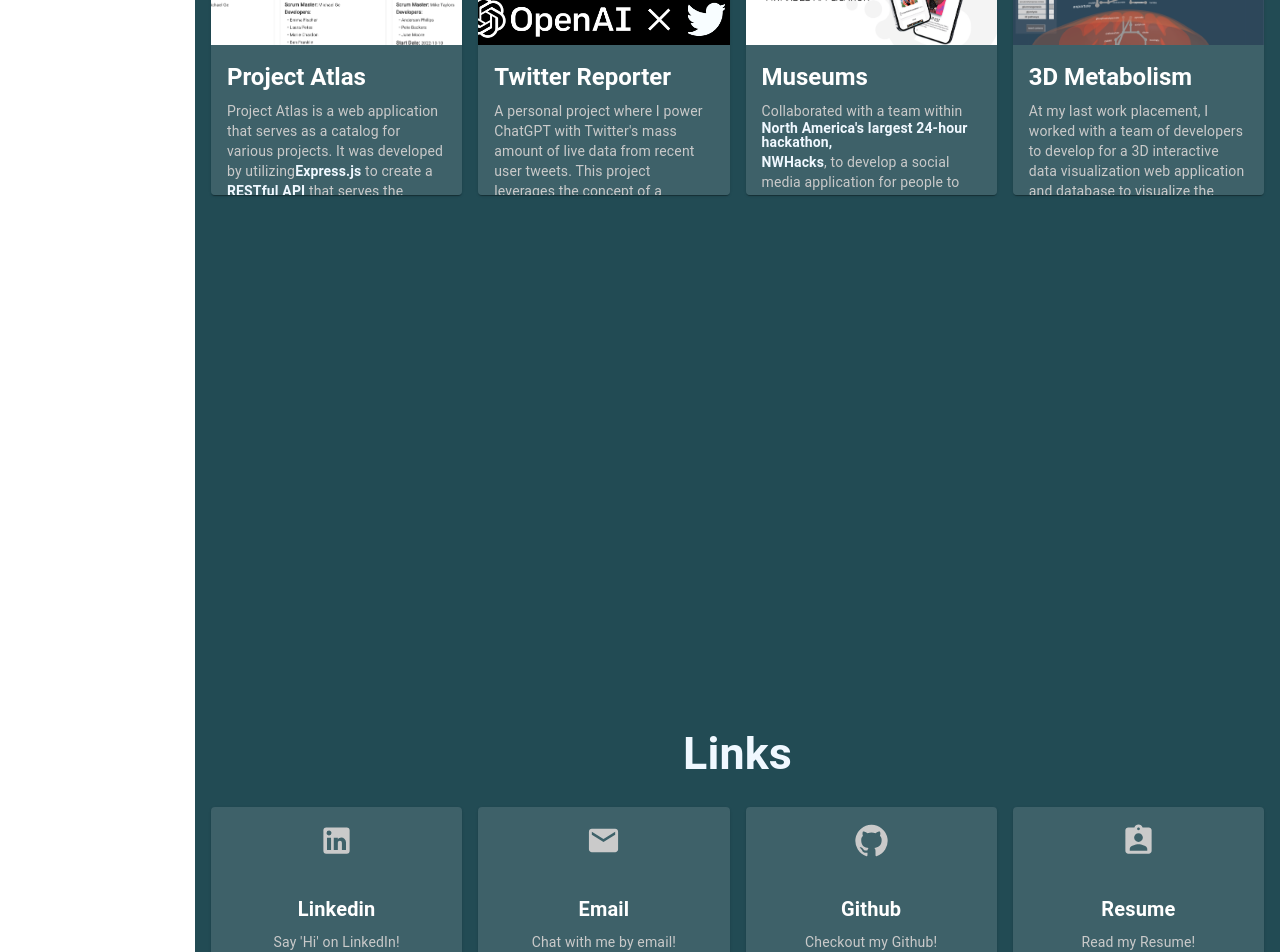
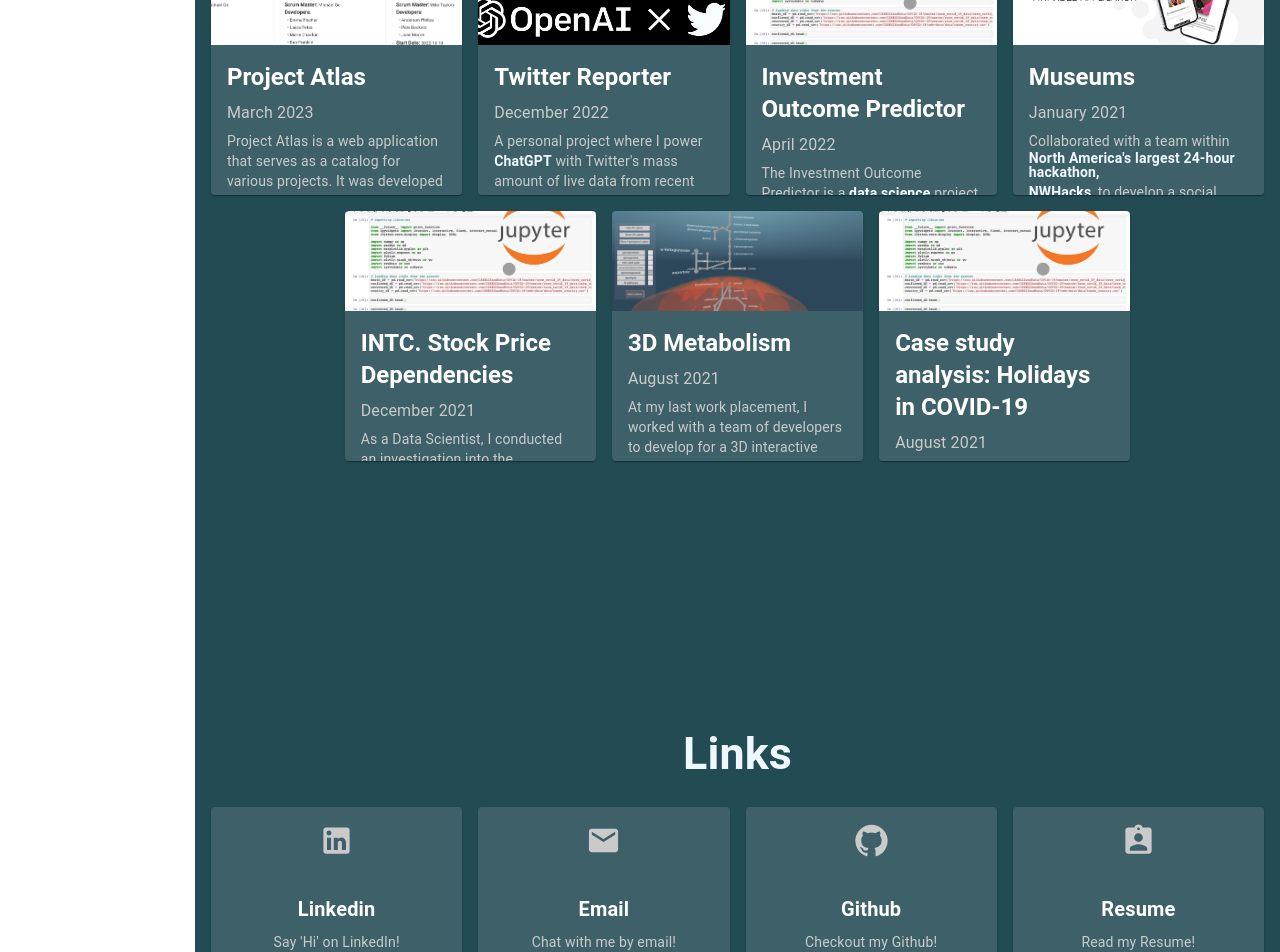
Before and after one commit to nkoda/nkoda.github.io, a React (Create React App) app: page / in a window 1280 px wide. Shown: the part 1840-2792 px from the top of the page. Built offline with nearby package versions, Linux system fonts and the light colour scheme; the HTML template or start-up script is replaced by a standard one.

Commit message:
added additional projects and technologies Ive worked with

```diff
--- a/package.json
+++ b/package.json
@@ -13,13 +13,14 @@
     "@testing-library/user-event": "^13.5.0",
     "animejs": "^3.2.1",
     "gh-pages": "^5.0.0",
+    "nodemon": "^2.0.22",
     "react": "^18.2.0",
     "react-dom": "^18.2.0",
     "react-scripts": "5.0.1",
     "web-vitals": "^2.1.4"
   },
   "scripts": {
-    "predeploy": "npm run build",
+    "predeploy": "nodemon run build",
     "deploy": "gh-pages -d build",
     "start": "react-scripts start",
     "build": "react-scripts build",
--- a/src/components/main-sections/projects.main-section.jsx
+++ b/src/components/main-sections/projects.main-section.jsx
@@ -11,6 +11,7 @@ import img_3DMetabolism from '../../assets/3dmetabolism.png';
 import img_museums from '../../assets/museums.png';
 import img_twitterReporterApi from '../../assets/twitter_reporter_api.png';
 import img_atlas from '../../assets/atlas.png';
+import img_jupyter from '../../assets/jupyter.webp';
 
 import './css/projects-section.css'
 
@@ -59,6 +60,7 @@ const ProjectsSection = () => {
                         <Typography gutterBottom variant="h5" component="div" sx={titleStyle}>
                                     Project Atlas
                         </Typography>
+                        <Typography gutterBottom>March 2023</Typography>
                         <Typography variant="body2" >
                             Project Atlas is a web application that serves as a catalog
                             for various projects. It was developed by utilizing
@@ -85,8 +87,9 @@ const ProjectsSection = () => {
                         <Typography gutterBottom variant="h5" component="div" sx={titleStyle}>
                                     Twitter Reporter
                         </Typography>
+                        <Typography gutterBottom>December 2022</Typography>
                         <Typography variant="body2" >
-                            A personal project where I power ChatGPT with Twitter's mass amount
+                            A personal project where I power <b>ChatGPT</b> with Twitter's mass amount
                             of live data from recent user tweets. This project leverages the concept
                             of a collective mentality through the latest tweets from trending
                             hashtags and creates a summary report with sentiment to inform people
@@ -99,6 +102,38 @@ const ProjectsSection = () => {
                 </Grid>
                 <Grid item xs={6} sm={6} md={3}>
                   <Card sx={cardStyle}>
+                    <CardMedia
+                        sx={{ height: 100 }}
+                        image={img_jupyter}
+                    />
+                    <CardContent>
+                        <Typography gutterBottom variant="h5" component="div" sx={titleStyle}>
+                                    Investment Outcome Predictor
+                        </Typography>
+                        <Typography gutterBottom>April 2022</Typography>
+                        <Typography variant="body2" >
+                          The Investment Outcome Predictor is a <b>data science</b> project that involved developing a <b>machine</b> <b>learning </b> <b>model </b> to
+                          predict investment outcomes based on Canadian census data. As a Data Scientist,
+                          I implemented machine learning <b>pipelines</b> using <b>Ridge regression</b> for feature selection and <b>KNN</b> for
+                          data analysis, following <b>test-driven design</b> principles. The model was trained on 2017 Canadian census
+                          data, using family size and whether an individual is the major income earner in their family as
+                          features to predict whether an individual made money on their investments or broke even or lost money.
+                           To automate project deployment to PyPI, I set up a <b>CI/CD pipeline</b> with <b>GitHub Actions</b>. I also containerized
+                          the project using <b>Docker</b> to manage software dependencies and ensure <b>reproducibility</b> of data analysis reports.
+                           The KNN-classification model was tuned for the nearest neighbors hyperparameter, and a value of
+                           26 was used yielding approximately 57% accuracy. However, the model did not perform much better compared to
+                           a dummy classifier. The KNN-classification model was not able to distinguish between individuals in the same
+                           family size group unlike the pattern found in the actual data. In conclusion, the Investment Outcome
+                           Predictor project allowed me to apply my expertise in data science to create a machine learning model that
+                           can predict investment outcomes. The project also demonstrated proficiency in <b></b>test-driven design principles,
+                            automation using <b>GitHub Actions</b>, and containerization using Docker.
+                        </Typography>
+                    </CardContent>
+                  </Card>
+                </Grid>
+
+                <Grid item xs={6} sm={6} md={3}>
+                  <Card sx={cardStyle}>
                   <CardMedia
                         sx={{ height: 100 }}
                         image={img_museums}
@@ -107,6 +142,7 @@ const ProjectsSection = () => {
                     <Typography gutterBottom variant="h5" component="div" sx={titleStyle}>
                         Museums
                         </Typography>
+                        <Typography gutterBottom>January 2021</Typography>
                         <Typography variant="body2" >
                             Collaborated with a team within <b>North America's largest 24-hour hackathon,</b>
                             <b> NWHacks</b>, to develop a social media application for
@@ -123,12 +159,42 @@ const ProjectsSection = () => {
                   <Card sx={cardStyle}>
                   <CardMedia
                         sx={{ height: 100 }}
+                        image={img_jupyter}
+                    />
+                  <CardContent>
+                    <Typography gutterBottom variant="h5" component="div" sx={titleStyle}>
+                        INTC. Stock Price Dependencies
+                        </Typography>
+                        <Typography gutterBottom>December 2021</Typography>
+                        <Typography variant="body2" >
+                        As a Data Scientist, I conducted an investigation into the dependencies of Intel Corporation's
+                        stock price on various supply chain features. To do this, I used a range of packages necessary
+                        for <b>exploratory analysis</b>, including <b>tidyverse</b>, <b>datateachr</b>, <b>infer</b>, <b>dplyr</b>,
+                        <b>lubridate</b>, among others. I extracted data from multiple sources, <b>cleaned</b> and <b>transformed</b>
+                        the data using <b>R</b> programming language,
+                        and performed <b>Exploratory</b> <b>Data</b> <b>Analysis</b> (EDA) to gain insights into the relationships between the supply
+                        chain features and the stock price. I also applied machine learning <b>regularization</b> <b>techniques</b>, particularly
+                        the <b>LASSO</b> method, to perform feature selection and enhance the <b>Multiple</b> <b>Linear</b> <b>Regression</b> (MLR) model's
+                        accuracy in predicting stock prices.
+                        The project helped to provide valuable insights into the drivers of Intel's stock price and the potential
+                        risks posed by supply chain vulnerabilities. Overall, the project allowed me to apply my skills in data
+                        analysis, machine learning, and data extraction to real-world data and solve a complex problem in the
+                        finance industry using R programming language.
+                        </Typography>
+                    </CardContent>
+                  </Card>
+                </Grid>
+                <Grid item xs={6} sm={6} md={3}>
+                  <Card sx={cardStyle}>
+                  <CardMedia
+                        sx={{ height: 100 }}
                         image={img_3DMetabolism}
                     />
                   <CardContent>
                         <Typography gutterBottom variant="h5" component="div" sx={titleStyle}>
                                     3D Metabolism
                         </Typography>
+                        <Typography gutterBottom>August 2021</Typography>
                         <Typography variant="body2" >
                             At my last work placement, I worked with a team of developers to
                             develop for a 3D interactive data visualization web application and
@@ -144,6 +210,31 @@ const ProjectsSection = () => {
                     </CardContent>
                   </Card>
                 </Grid>
+                <Grid item xs={6} sm={6} md={3}>
+                  <Card sx={cardStyle}>
+                  <CardMedia
+                        sx={{ height: 100 }}
+                        image={img_jupyter}
+                    />
+                  <CardContent>
+                    <Typography gutterBottom variant="h5" component="div" sx={titleStyle}>
+                        Case study analysis: Holidays in COVID-19
+                        </Typography>
+                        <Typography gutterBottom>August 2021</Typography>
+                        <Typography variant="body2" >
+                        I worked on a <b>Jupyter notebook</b> that analyzed the relationship between
+                        the amount of COVID-19 cases during the holidays. I utilized <b>R programming</b> language and several
+                        libraries such as <b>Tidyverse</b>, <b>Repr</b>, <b>Dplyr</b>, <b>Broom</b>, and <b>Lubridate</b> to perform <b>inferential</b> <b>data</b> <b>analysis</b>.
+                        I cleaned and wrangled raw data for data analysis and explored, analyzed, and visualized
+                        relationships within the data set to identify factors that were used to perform <b>hypothesis</b> <b>testing</b>.
+                        The project allowed me to apply my skills in data analysis and visualization to a real-world problem
+                        and provided valuable insights into the impact of holidays on COVID-19 cases. Overall, this project enabled
+                        me to use R programming language and various libraries to perform exploratory analysis and hypothesis testing
+                        on real-world data, thus strengthening my skills in data analysis and <b>visualization</b>.
+                        </Typography>
+                    </CardContent>
+                  </Card>
+                </Grid>
               </Grid>
             </div>
           }
--- a/src/components/main-sections/resume.main-section.jsx
+++ b/src/components/main-sections/resume.main-section.jsx
@@ -70,9 +70,9 @@ const ResumeSection = () => {
                 <Divider sx={{ borderBottomWidth: 2, background:"white", marginBottom:2 }} ></Divider>
                 <div style={{display:"flex",}}>
                 <ul>
-                    <li style={{display: "block", paddingTop:5}}><b>Languages:</b>  Javascript, Python, C#, Java</li>
+                    <li style={{display: "block", paddingTop:5}}><b>Languages:</b>  Javascript, Python, C#, Java, R, LaTeX</li>
                     <li style={{display: "block", paddingTop:5}}><b>Databases:</b>  Oracle SQL, MongoDB, MySQL</li>
-                    <li style={{display: "block", paddingTop:5}}><b>Frameworks:</b>  React, Node Express.js, Scikit-learn, PyTest, Junit, Pandas</li>
+                    <li style={{display: "block", paddingTop:5}}><b>Frameworks:</b>  React, Node Express.js, TensorFlow, Scikit-Learn, XGBoost, PyTest, Junit, Pandas</li>
                     <li style={{display: "block", paddingTop:5}}><b>Technologies:</b>  Docker, Git, Github, Jupyter, Unity</li>
                     <li style={{display: "block", paddingTop:5}}><b>Concepts:</b>  TDD, OOP, SOLID, Data Processing and Modelling, Data Visualization</li>
                 </ul>
```
Also changed, not shown: src/assets/jupyter.webp (added), 1 other file (tests, documents, lock files or other folders).
